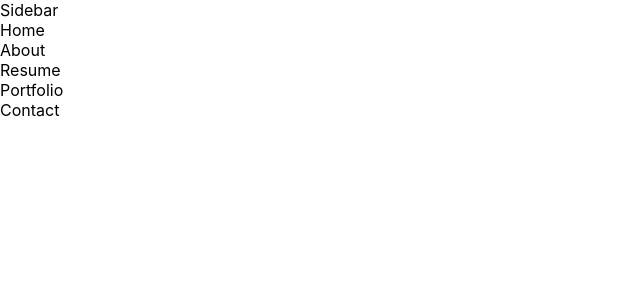
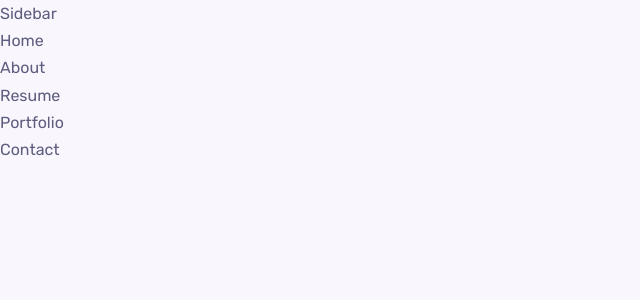
Before and after one commit to asterli/portfolio, a React (Create React App) app: page / in a window 1280 px wide. Shown: the top 300 px of the page, without its empty margins (0-640 px from the left). Built offline with nearby package versions, Linux system fonts and the light colour scheme.

Commit message:
Write index.css with styles for all variables

```diff
--- a/public/index.html
+++ b/public/index.html
@@ -1,43 +1,18 @@
 <!DOCTYPE html>
 <html lang="en">
   <head>
-    <meta charset="utf-8" />
-    <link rel="icon" href="%PUBLIC_URL%/favicon.ico" />
-    <meta name="viewport" content="width=device-width, initial-scale=1" />
-    <meta name="theme-color" content="#000000" />
-    <meta
-      name="description"
-      content="Web site created using create-react-app"
-    />
-    <link rel="apple-touch-icon" href="%PUBLIC_URL%/logo192.png" />
-    <!--
-      manifest.json provides metadata used when your web app is installed on a
-      user's mobile device or desktop. See https://developers.google.com/web/fundamentals/web-app-manifest/
-    -->
-    <link rel="manifest" href="%PUBLIC_URL%/manifest.json" />
-    <!--
-      Notice the use of %PUBLIC_URL% in the tags above.
-      It will be replaced with the URL of the `public` folder during the build.
-      Only files inside the `public` folder can be referenced from the HTML.
+    <meta charset="UTF-8" />
+    <meta http-equiv="X-UA-Compatible" content="IE=edge" />
+    <meta name="viewport" content="width=device-width, initial-scale=1.0" />
+    <title>Aster's Portfolio</title>
 
-      Unlike "/favicon.ico" or "favicon.ico", "%PUBLIC_URL%/favicon.ico" will
-      work correctly both with client-side routing and a non-root public URL.
-      Learn how to configure a non-root public URL by running `npm run build`.
-    -->
-    <title>React App</title>
+    <!--======== Simple Line Icons ========-->
+    <link rel="stylesheet" href="https://cdnjs.cloudflare.com/ajax/libs/simple-line-icons/2.5.5/css/simple-line-icons.min.css">
   </head>
   <body>
-    <noscript>You need to enable JavaScript to run this app.</noscript>
     <div id="root"></div>
-    <!--
-      This HTML file is a template.
-      If you open it directly in the browser, you will see an empty page.
 
-      You can add webfonts, meta tags, or analytics to this file.
-      The build step will place the bundled scripts into the <body> tag.
-
-      To begin the development, run `npm start` or `yarn start`.
-      To create a production bundle, use `npm run build` or `yarn build`.
-    -->
+    <!--======== Font Awesome ========-->
+    <script src="https://kit.fontawesome.com/5634e80a4d.js" crossorigin="anonymous"></script>
   </body>
 </html>
--- a/src/index.css
+++ b/src/index.css
@@ -1,13 +1,114 @@
-body {
-  margin: 0;
-  font-family: -apple-system, BlinkMacSystemFont, 'Segoe UI', 'Roboto', 'Oxygen',
-    'Ubuntu', 'Cantarell', 'Fira Sans', 'Droid Sans', 'Helvetica Neue',
-    sans-serif;
-  -webkit-font-smoothing: antialiased;
-  -moz-osx-font-smoothing: grayscale;
+/*======== Google Fonts ========*/
+@import url('https://fonts.googleapis.com/css2?family=Rubik:wght@400;500;600;700&display=swap');
+
+/*======== Valriables CSS ========*/
+:root {
+  /*======== Colors ========*/
+  /*Color mode HSL(hue, saturation, lightness)*/
+  --first-color: hsl(353, 100%, 65%);
+  --title-color: hsl(244, 24%, 26%);
+  --text-color: hsl(244, 16%, 43%);
+  --body-color: hsl(258, 60%, 98%);
+  --container-color: #fff;
+
+  /*======== Font and Typography ========*/
+  /*... 0.5rem = 8px | 1rem = 16px ...*/
+  --body-font: 'Rubik', sans-serif;
+  --h1-font-size: 2.25rem;
+  --h2-font-size: 1.5rem;
+  --h3-font-size: 1.25rem;
+  --normal-font-size: 1rem;
+  --small-font-size: 0.875em;
+  --smaller-font-size: 0.813rem;
+
+  /*======== Font Weight ========*/
+  --font-medium: 500;
+  --font-semibold: 600;
+  --font-bold: 700;
+
+  /*======== Box Shadow ========*/
+  --shadow: 0px 5px 20px 0px rgb(69 67 96 / 10%);
+
+  /*======== Border Radius ========*/
+  --border-radius: 20px;
 }
 
-code {
-  font-family: source-code-pro, Menlo, Monaco, Consolas, 'Courier New',
-    monospace;
+/*======== Base ========*/
+* {
+  margin: 0;
+  padding: 0;
+  box-sizing: border-box;
 }
+
+html {
+  scroll-behavior: smooth;
+}
+
+body,
+button,
+input,
+textarea {
+  font-family: var(--body-font);
+  font-size: var(--normal-font-size);
+}
+
+body {
+  background-color: var(--body-color);
+  line-height: 1.7;
+  color: var(--text-color);
+}
+
+h1, h2, h3 {
+  color: var(--title-color);
+  font-weight: var(--font-semibold);
+  line-height: 1.2;
+}
+
+ul {
+  list-style: none;
+}
+
+a {
+  text-decoration: none;
+}
+
+button {
+  cursor: pointer;
+  border: none;
+  outline: none;
+}
+
+img {
+  max-width: 100%;
+  height: auto;
+  vertical-align: middle;
+}
+
+/*======== Reusable CSS Classes ========*/
+.container {
+  max-width: 1080px;
+  padding-left: 15px;
+  padding-right: 15px;
+  margin: 0 auto;
+}
+
+.grid {
+  display: grid;
+}
+
+.section {
+  padding-top: 7rem;
+  padding-bottom: 2rem;
+}
+
+.section__title {
+  font-size: var(--h1-font-size);
+  margin-left: 0.875rem;
+  font-weight: var(--font-bold);
+  position: relative;
+  margin-bottom: 3.75rem;
+}
+
+.section__title::before {
+  content: '';
+}
```
Also changed, not shown: 1 other file (tests, documents, lock files or other folders).
